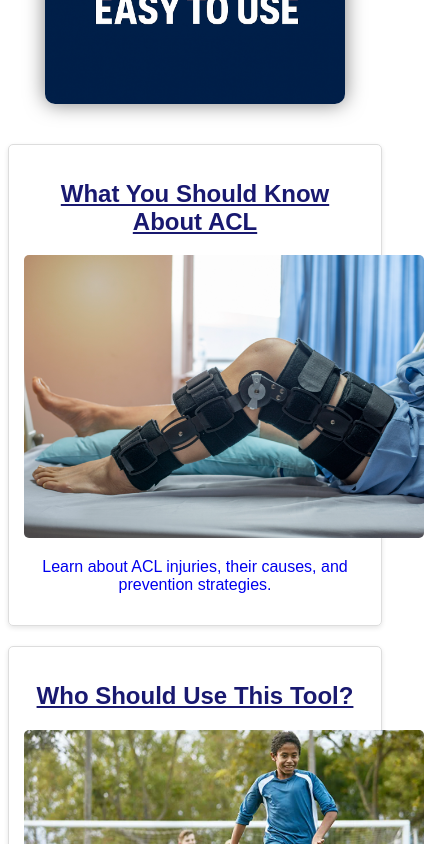
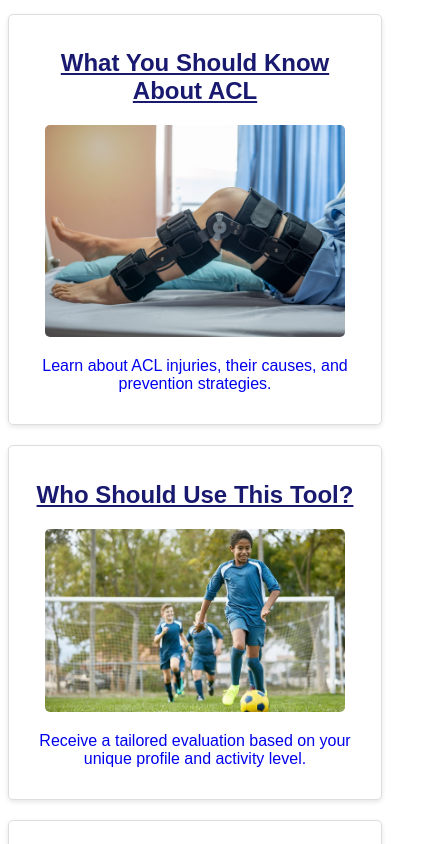
Before and after one commit to Tobi3333A/Final-Four-s-ACL-Injury-Website, a plain HTML site: page index.html in a window 390 px wide. Shown: the part 2320-3164 px from the top of the page, 424 px wide, since content can reach past the window. Drawn offline with nearby package versions, Linux system fonts and the light colour scheme.

Commit message:
Finalized Responsiveness

```diff
--- a/styles.css
+++ b/styles.css
@@ -150,6 +150,6 @@ footer {
         align-items: center;
     }
     .blog-post img, .ride img, .athlete-img img {
-        max-width: 400px;
+        width: 300px;
     }
 }
```
